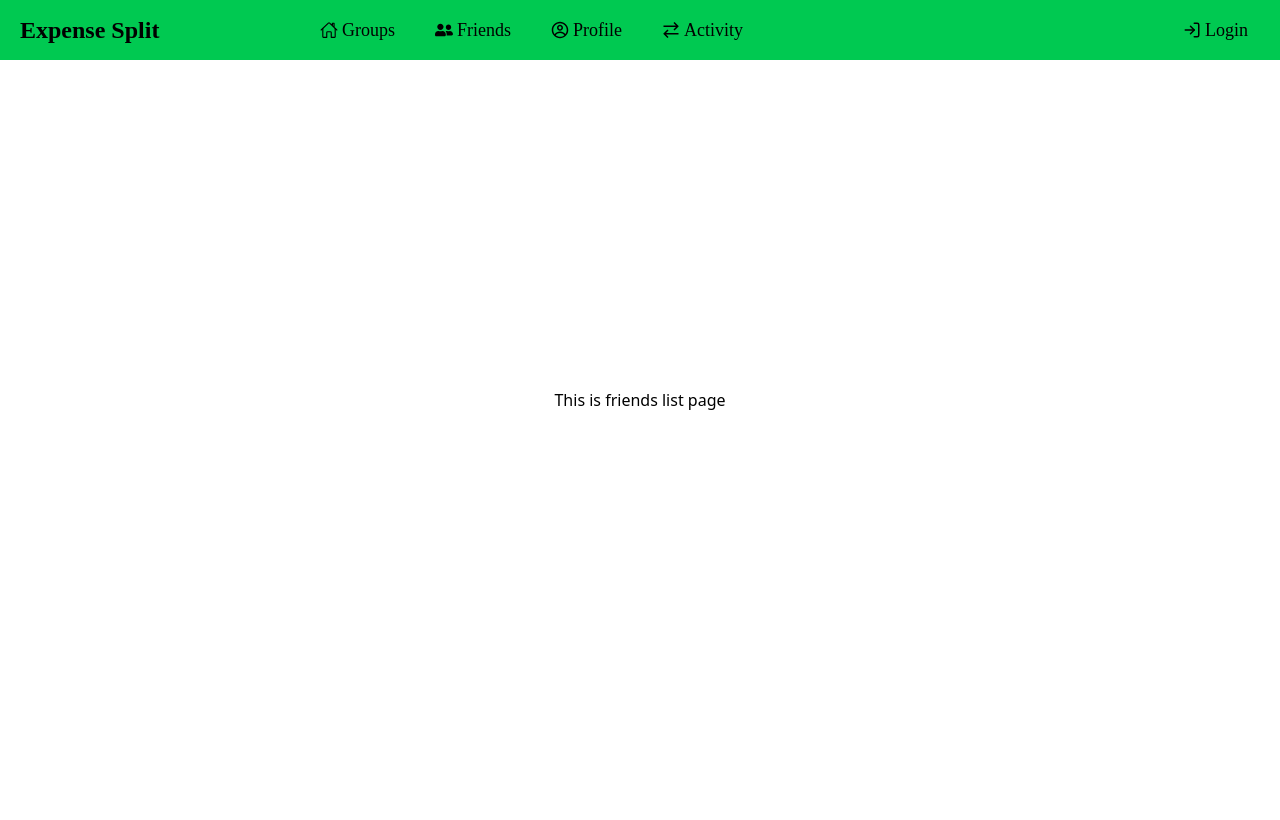
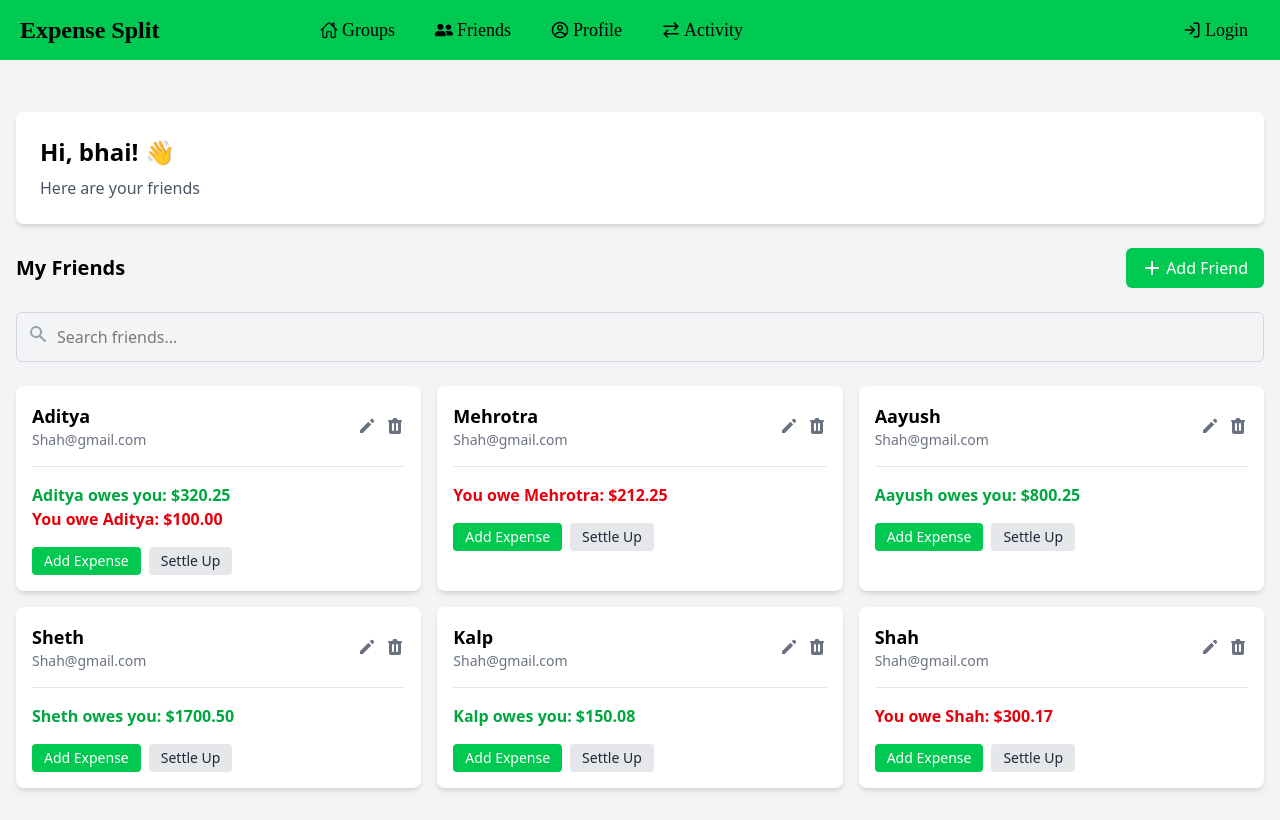
Before and after one commit to Candypaint9/Expense-Split, a React (Vite) app: page /friends in a window 1280 px wide. Built offline with nearby package versions, Linux system fonts and the light colour scheme.

Commit message:
Friend banadiya

```diff
--- a/src/components/FriendsList.jsx
+++ b/src/components/FriendsList.jsx
@@ -1,11 +1,170 @@
-import React from "react";
+import React, { useState } from "react";
 
 function FriendsPage() {
-    return (
-        <div className="flex justify-center items-center h-screen">
-            <p className="text-center">This is friends list page</p>
+  const [searchTerm, setSearchTerm] = useState("");
+
+  // Dummy data for friends
+  const friendsData = [
+    {
+      id: 1,
+      name: "Aditya",
+      email: "Shah@gmail.com",
+      owesYou: 320.25,
+      youOwe: 100.00,
+      image: "/api/placeholder/40/40"
+    },
+    {
+      id: 2,
+      name: "Mehrotra",
+      email: "Shah@gmail.com",
+      owesYou: 0,
+      youOwe: 212.25,
+      image: "/api/placeholder/40/40"
+    },
+    {
+      id: 3,
+      name: "Aayush",
+      email: "Shah@gmail.com",
+      owesYou: 800.25,
+      youOwe: 0,
+      image: "/api/placeholder/40/40"
+    },
+    {
+      id: 4,
+      name: "Sheth",
+      email: "Shah@gmail.com",
+      owesYou: 1700.50,
+      youOwe: 0,
+      image: "/api/placeholder/40/40"
+    },
+    {
+      id: 5,
+      name: "Kalp",
+      email: "Shah@gmail.com",
+      owesYou: 150.08,
+      youOwe: 0,
+      image: "/api/placeholder/40/40"
+    },
+    {
+      id: 6,
+      name: "Shah",
+      email: "Shah@gmail.com",
+      owesYou: 0,
+      youOwe: 300.17,
+      image: "/api/placeholder/40/40"
+    },
+  ];
+
+  // Filter friends based on search term
+  const filteredFriends = friendsData.filter(friend =>
+    friend.name.toLowerCase().includes(searchTerm.toLowerCase())
+  );
+
+  return (
+    <div className="min-h-screen bg-gray-100">
+      {/* Main Content */}
+      <div className="container mx-auto py-8 px-4">
+        <div className="bg-white rounded-lg mt-20 shadow-md p-6 mb-6">
+          <h1 className="text-2xl font-bold mb-2">Hi, bhai! 👋</h1>
+          <p className="text-gray-600">Here are your friends</p>
         </div>
-    );
+
+        {/* Friends Management */}
+        <div className="flex justify-between items-center mb-6">
+          <h2 className="text-xl font-bold">My Friends</h2>
+          <button className="bg-green-500 hover:bg-green-600 text-white px-4 py-2 rounded-md flex items-center">
+            <svg xmlns="http://www.w3.org/2000/svg" className="h-5 w-5 mr-1" viewBox="0 0 20 20" fill="currentColor">
+              <path fillRule="evenodd" d="M10 3a1 1 0 011 1v5h5a1 1 0 110 2h-5v5a1 1 0 11-2 0v-5H4a1 1 0 110-2h5V4a1 1 0 011-1z" clipRule="evenodd" />
+            </svg>
+            Add Friend
+          </button>
+        </div>
+
+        {/* Search Bar */}
+        <div className="mb-6">
+          <div className="relative">
+            <input
+              type="text"
+              placeholder="Search friends..."
+              className="w-full p-3 border border-gray-300 rounded-md pl-10 focus:outline-none focus:ring-2 focus:ring-green-500 focus:border-transparent"
+              value={searchTerm}
+              onChange={(e) => setSearchTerm(e.target.value)}
+            />
+            <div className="absolute left-3 top-3 text-gray-400">
+              <svg xmlns="http://www.w3.org/2000/svg" className="h-5 w-5" viewBox="0 0 20 20" fill="currentColor">
+                <path fillRule="evenodd" d="M8 4a4 4 0 100 8 4 4 0 000-8zM2 8a6 6 0 1110.89 3.476l4.817 4.817a1 1 0 01-1.414 1.414l-4.816-4.816A6 6 0 012 8z" clipRule="evenodd" />
+              </svg>
+            </div>
+          </div>
+        </div>
+
+        {/* Friends List */}
+        <div className="grid grid-cols-1 md:grid-cols-2 lg:grid-cols-3 gap-4">
+          {filteredFriends.map(friend => (
+            <div key={friend.id} className="bg-white rounded-lg shadow-md p-4 hover:shadow-lg transition-shadow duration-200">
+              <div className="flex items-center justify-between">
+                <div className="flex items-center">
+                  {/* <img
+                    src={friend.image}
+                    alt={friend.name}
+                    className="w-12 h-12 rounded-full mr-4"
+                  /> */}
+                  <div>
+                    <h3 className="font-bold text-lg">{friend.name}</h3>
+                    <p className="text-gray-500 text-sm">{friend.email}</p>
+                  </div>
+                </div>
+                <div className="flex space-x-2">
+                  <button className="text-gray-500 hover:text-green-500">
+                    <svg xmlns="http://www.w3.org/2000/svg" className="h-5 w-5" viewBox="0 0 20 20" fill="currentColor">
+                      <path d="M13.586 3.586a2 2 0 112.828 2.828l-.793.793-2.828-2.828.793-.793zM11.379 5.793L3 14.172V17h2.828l8.38-8.379-2.83-2.828z" />
+                    </svg>
+                  </button>
+                  <button className="text-gray-500 hover:text-red-500">
+                    <svg xmlns="http://www.w3.org/2000/svg" className="h-5 w-5" viewBox="0 0 20 20" fill="currentColor">
+                      <path fillRule="evenodd" d="M9 2a1 1 0 00-.894.553L7.382 4H4a1 1 0 000 2v10a2 2 0 002 2h8a2 2 0 002-2V6a1 1 0 100-2h-3.382l-.724-1.447A1 1 0 0011 2H9zM7 8a1 1 0 012 0v6a1 1 0 11-2 0V8zm5-1a1 1 0 00-1 1v6a1 1 0 102 0V8a1 1 0 00-1-1z" clipRule="evenodd" />
+                    </svg>
+                  </button>
+                </div>
+              </div>
+
+              <div className="mt-4 pt-4 border-t border-gray-200">
+                {friend.owesYou > 0 && (
+                  <p className="text-green-600 font-semibold">
+                    {friend.name} owes you: ${friend.owesYou.toFixed(2)}
+                  </p>
+                )}
+                {friend.youOwe > 0 && (
+                  <p className="text-red-600 font-semibold">
+                    You owe {friend.name}: ${friend.youOwe.toFixed(2)}
+                  </p>
+                )}
+                {friend.owesYou === 0 && friend.youOwe === 0 && (
+                  <p className="text-gray-600">You are settled up</p>
+                )}
+              </div>
+
+              <div className="mt-4 flex space-x-2">
+                <button className="bg-green-500 hover:bg-green-600 text-white px-3 py-1 rounded text-sm">
+                  Add Expense
+                </button>
+                <button className="bg-gray-200 hover:bg-gray-300 text-gray-800 px-3 py-1 rounded text-sm">
+                  Settle Up
+                </button>
+              </div>
+            </div>
+          ))}
+        </div>
+
+        {/* If no friends are found */}
+        {filteredFriends.length === 0 && (
+          <div className="bg-white rounded-lg shadow-md p-6 text-center">
+            <p className="text-gray-600">No friends found matching "{searchTerm}"</p>
+          </div>
+        )}
+      </div>
+    </div>
+  );
 }
 
 export default FriendsPage;
```
